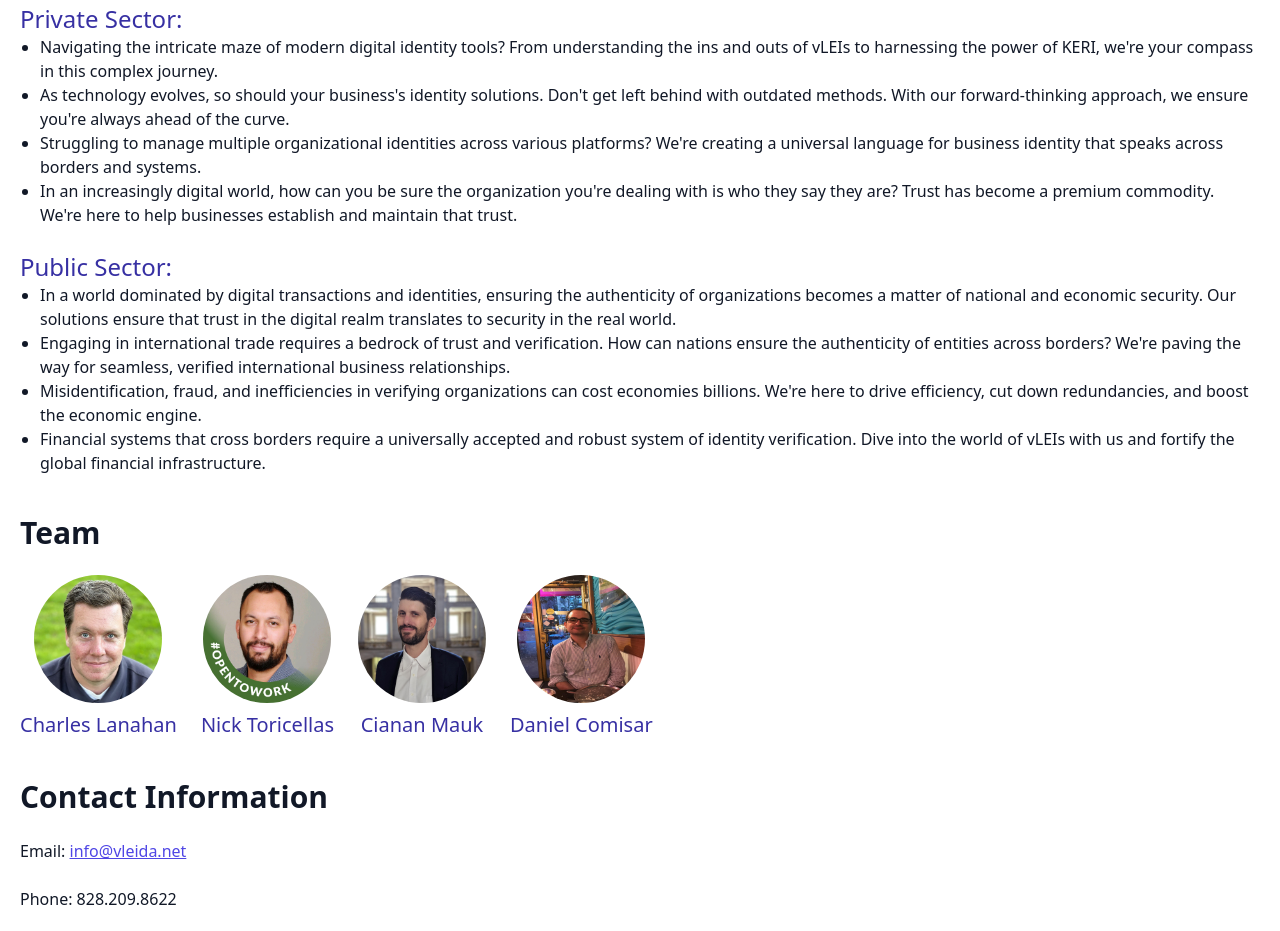
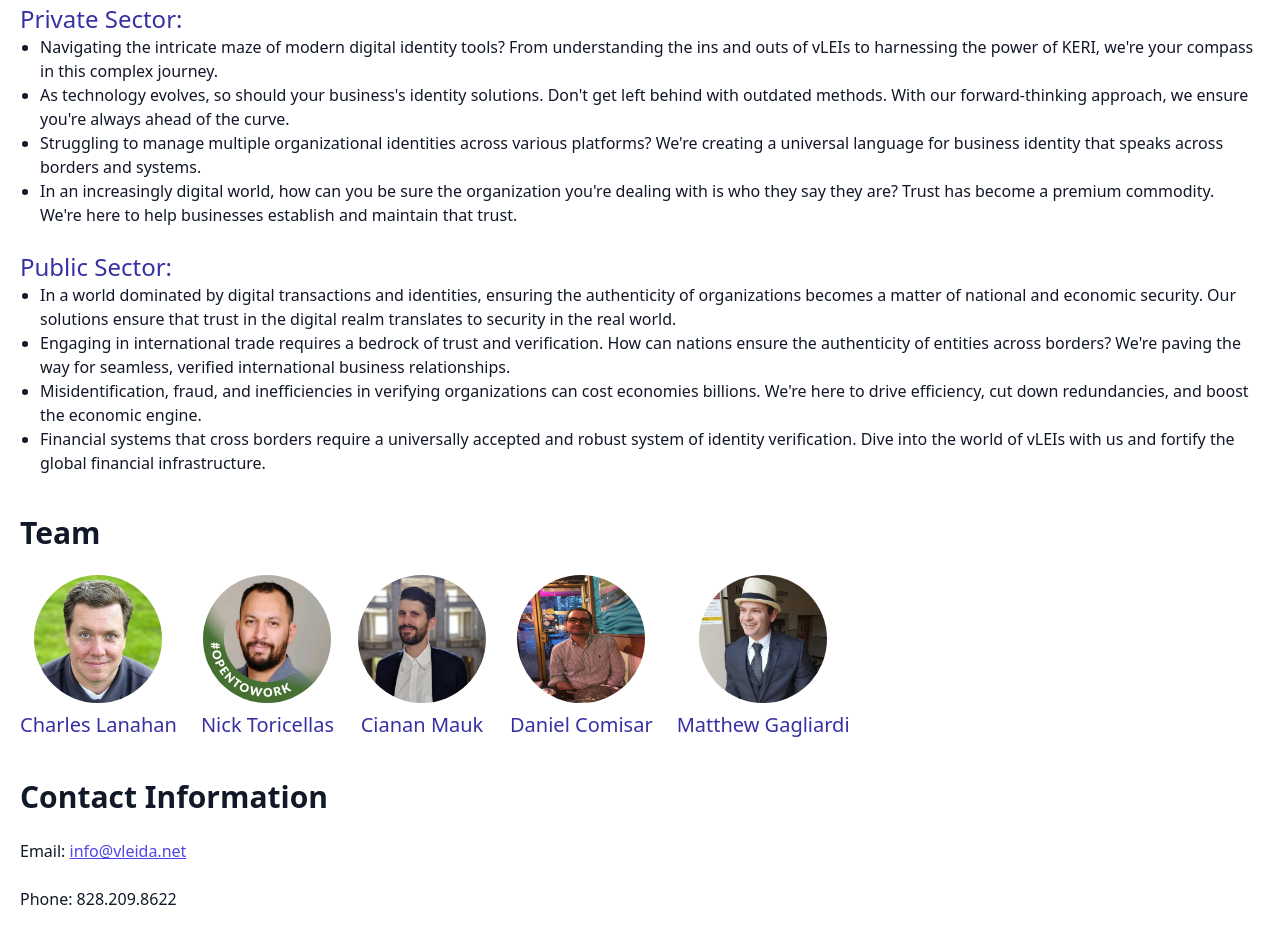
Before and after one commit to vLEIDA/vleida.github.io, a website: page index.html in a window 1280 px wide. Shown: the part 845-1776 px from the top of the page. Drawn offline with Linux system fonts and the light colour scheme.

Commit message:
Added Matt's headshot

```diff
--- a/index.html
+++ b/index.html
@@ -83,6 +83,11 @@
                     <img src="dc_headshot.jpg" alt="Daniel Comisar" class="w-32 h-32 rounded-full mx-auto">
                     <h3 class="text-xl text-indigo-800 mt-2">Daniel Comisar</h3>
                 </div>
+                <div class="text-center">
+                    <img src="matt_headshot.jpg" alt="Matthew Gagliardi" class="w-32 h-32 rounded-full mx-auto">
+                    <h3 class="text-xl text-indigo-800 mt-2">Matthew Gagliardi</h3>
+                </div>
+
             </div>
         </section>
 
```
